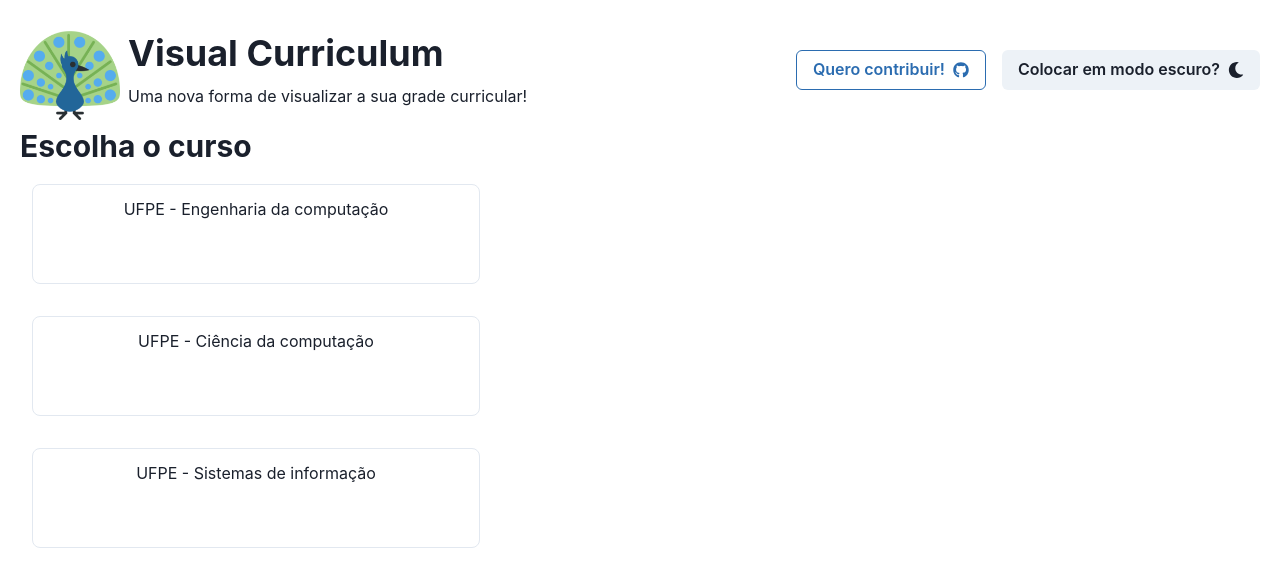
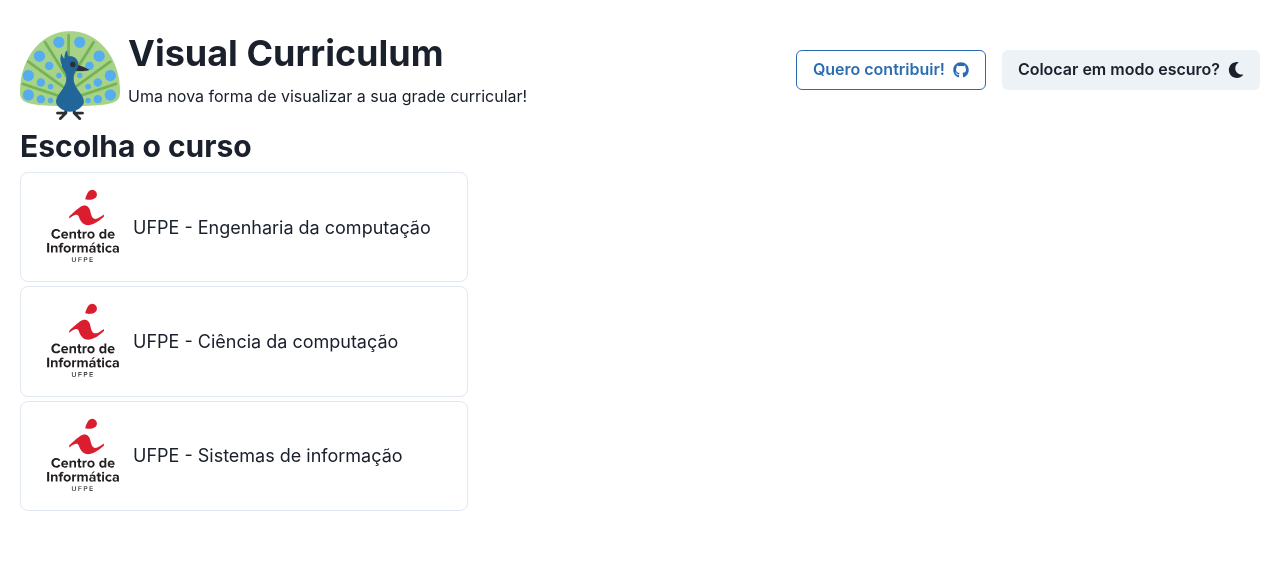
Before and after one commit to ThiagoAugustoSM/visual-curriculum, a React (Create React App) app: page / in a window 1280 px wide. Shown: the top 586 px of the page. Built offline with nearby package versions, Linux system fonts and the light colour scheme.

Commit message:
FEAT: Add Icons to discipline

```diff
--- a/src/pages/Home/index.tsx
+++ b/src/pages/Home/index.tsx
@@ -1,6 +1,7 @@
 import React from 'react';
 import { Link } from 'react-router-dom';
-import { Box, Text, Stack, Heading } from '@chakra-ui/react';
+import { Box, Stack, Heading } from '@chakra-ui/react';
+import logoIcon from '../../assets/img/Logotipo-CIn.svg';
 
 import Header from '../../components/Header';
 
@@ -11,50 +12,56 @@
       <Heading as="h2" size="lg" marginY="2">
         Escolha o curso
       </Heading>
-      <Stack>
-        <Link to={`/UFPE/engenhariaDaComputacao`}>
+      <Stack gap={1}>
+        <Link to={`/UFPE/engenhariaDaComputacao`} style={{ width: '450px' }}>
           <Box
-            m="3"
+            display="flex"
             p="3"
+            fontSize="lg"
             maxW="md"
             minW="100px"
             minH="100px"
             borderWidth="1px"
             borderRadius="lg"
             overflow="hidden"
-            textAlign="center"
+            alignItems="center"
           >
-            <Text> UFPE - Engenharia da computação </Text>
+            <img src={logoIcon} alt="Cin Logo" width="100px" height="100px" />
+            UFPE - Engenharia da computação
           </Box>
         </Link>
-        <Link to={`/UFPE/cienciaDaComputacao`}>
+        <Link to={`/UFPE/cienciaDaComputacao`} style={{ width: '450px' }}>
           <Box
-            m="3"
+            display="flex"
             p="3"
+            fontSize="lg"
             maxW="md"
             minW="100px"
             minH="100px"
             borderWidth="1px"
             borderRadius="lg"
             overflow="hidden"
-            textAlign="center"
+            alignItems="center"
           >
-            <Text> UFPE - Ciência da computação </Text>
+            <img src={logoIcon} alt="Cin Logo" width="100px" height="100px" />
+            UFPE - Ciência da computação
           </Box>
         </Link>
-        <Link to={`/UFPE/sistemasDeInformacao`}>
+        <Link to={`/UFPE/sistemasDeInformacao`} style={{ width: '450px' }}>
           <Box
-            m="3"
+            display="flex"
             p="3"
+            fontSize="lg"
             maxW="md"
             minW="100px"
             minH="100px"
             borderWidth="1px"
             borderRadius="lg"
             overflow="hidden"
-            textAlign="center"
+            alignItems="center"
           >
-            <Text> UFPE - Sistemas de informação </Text>
+            <img src={logoIcon} alt="Cin Logo" width="100px" height="100px" />
+            UFPE - Sistemas de informação
           </Box>
         </Link>
       </Stack>
```
Also changed, not shown: src/assets/img/Logotipo-CIn.svg (added), 1 other file (tests, documents, lock files or other folders).
